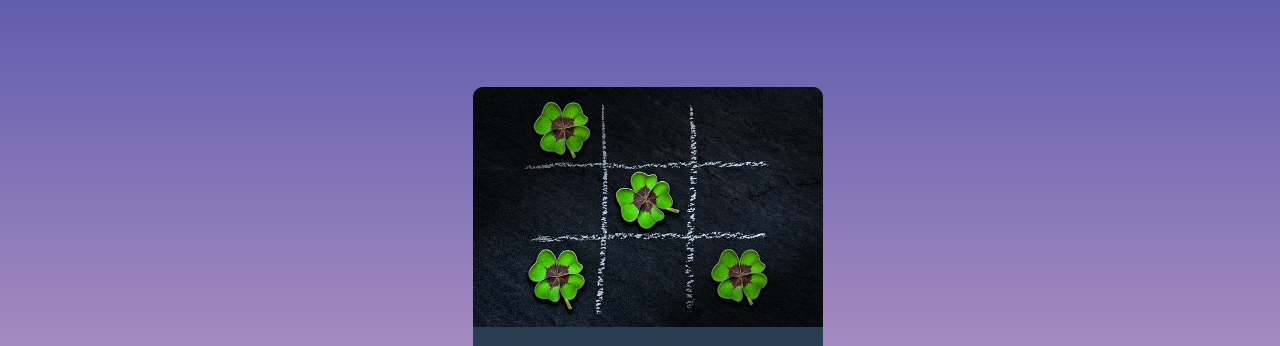
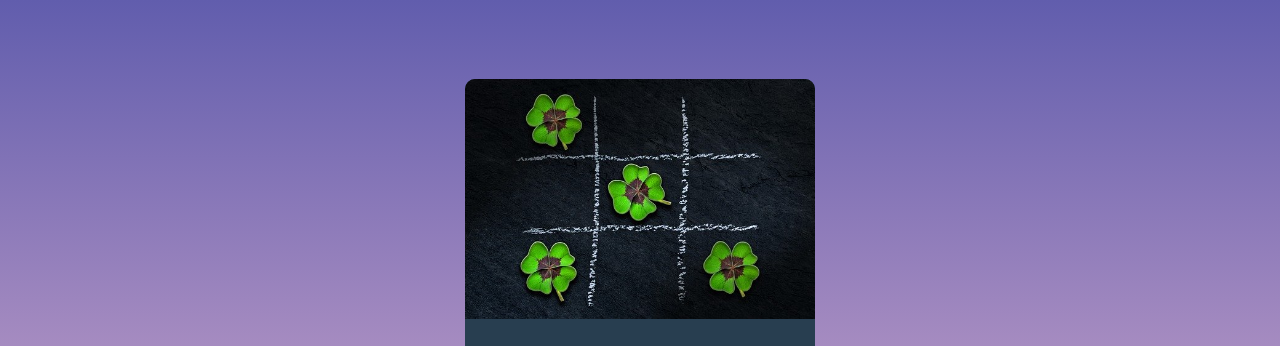
Before and after one commit to justinakab/piskvorky, a plain HTML site: page index.html in a window 1280 px wide. Shown: the top 346 px of the page. Drawn offline with Linux system fonts and the light colour scheme.

Commit message:
small touches

```diff
--- a/style.css
+++ b/style.css
@@ -1,7 +1,18 @@
+html {
+  box-sizing: border-box;
+}
+
+*,
+:after,
+:before {
+  box-sizing: inherit;
+}
+
 body {
   background-image: linear-gradient(#615dad, #ffc8da);
   background-repeat: no-repeat;
   font-family: sans-serif;
+  margin: 0;
 }
 
 .background {
@@ -10,6 +21,7 @@
   display: flex;
   justify-content: center;
   align-items: center;
+
 }
 
 .box {
```
